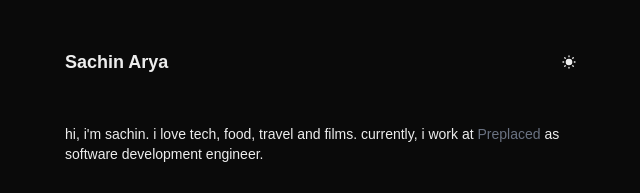
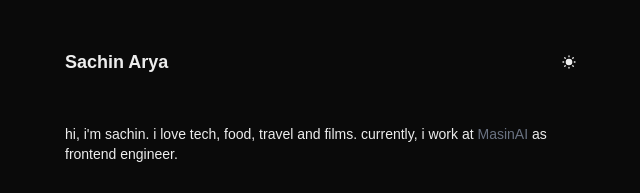
Before and after one commit to joinsachinarya/joinsachinarya.github.io, a website: page index.html in a window 1280 px wide. Shown: the top 193 px of the page, without its empty margins (319-959 px from the left). Drawn offline with nearby package versions, Linux system fonts and the light colour scheme.

Commit message:
Update current job information in index.html

```diff
--- a/index.html
+++ b/index.html
@@ -23,10 +23,8 @@
     <main>
       <div class="text-sm">
         hi, i'm sachin. i love tech, food, travel and films.
-        currently, i work at <a href="http://in.linkedin.com/company/preplaced" target="_blank"
-          class="text-gray-500 hover:text-[#ededed] hover:underline">Preplaced</a> as software
-        development
-        engineer.
+        currently, i work at <a href="http://in.linkedin.com/company/masin-ai" target="_blank"
+          class="text-gray-500 hover:text-[#ededed] hover:underline">MasinAI</a> as frontend engineer.
       </div>
 
       <div class="flex w-full justify-between">
```
